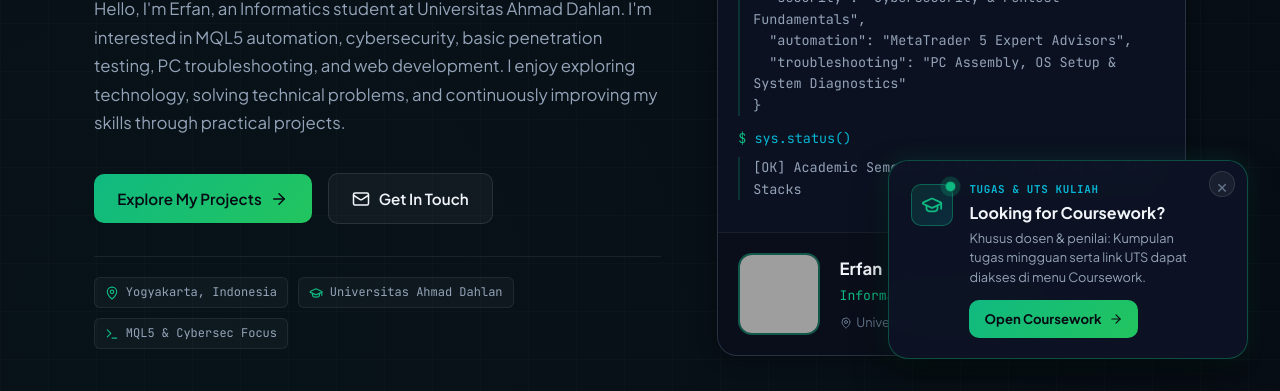
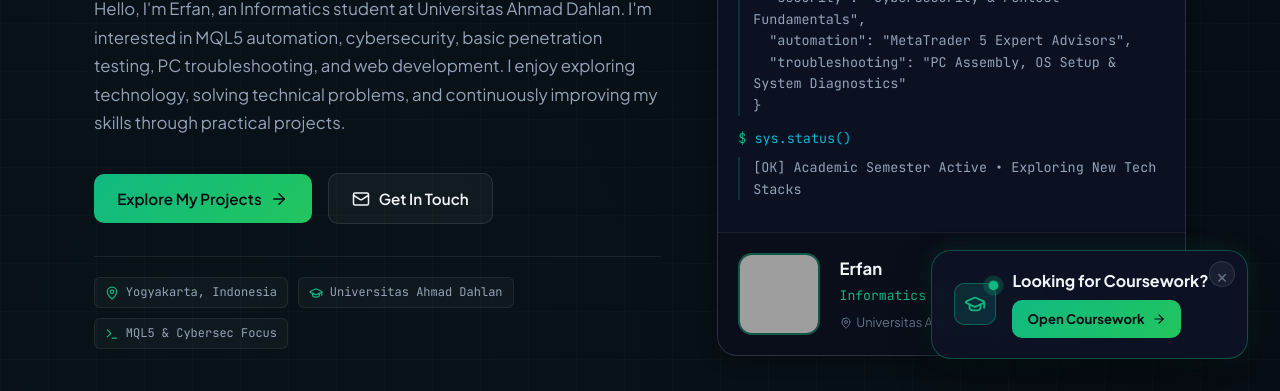
Before and after one commit to Erfanskl/erfanwebporto, a plain HTML site: page index.html in a window 1280 px wide. Shown: the part 409-800 px from the top of the page. Drawn offline with nearby package versions, Linux system fonts and the light colour scheme; grey boxes are pictures that could not be loaded.

Commit message:
Simplify coursework popup to clean minimal title and action button

```diff
--- a/css/style.css
+++ b/css/style.css
@@ -1314,7 +1314,7 @@ button {
 
 .popup-body {
   display: flex;
-  align-items: flex-start;
+  align-items: center;
   gap: 1rem;
 }
 
@@ -1330,7 +1330,6 @@ button {
   display: flex;
   align-items: center;
   justify-content: center;
-  margin-top: 0.2rem;
 }
 
 .popup-pulse {
@@ -1373,7 +1372,7 @@ button {
   font-weight: 700;
   color: var(--text-main);
   line-height: 1.3;
-  margin-bottom: 0.35rem;
+  margin-bottom: 0.55rem;
 }
 
 .popup-text {
--- a/index.html
+++ b/index.html
@@ -731,9 +731,7 @@
         <span class="popup-pulse"></span>
       </div>
       <div class="popup-details">
-        <span class="popup-badge">TUGAS &amp; UTS KULIAH</span>
         <h4 class="popup-title">Looking for Coursework?</h4>
-        <p class="popup-text">Khusus dosen &amp; penilai: Kumpulan tugas mingguan serta link UTS dapat diakses di menu Coursework.</p>
         <a href="academic/index.html" class="popup-action-btn">
           <span>Open Coursework</span>
           <i data-lucide="arrow-right" style="width: 14px; height: 14px;"></i>
```
